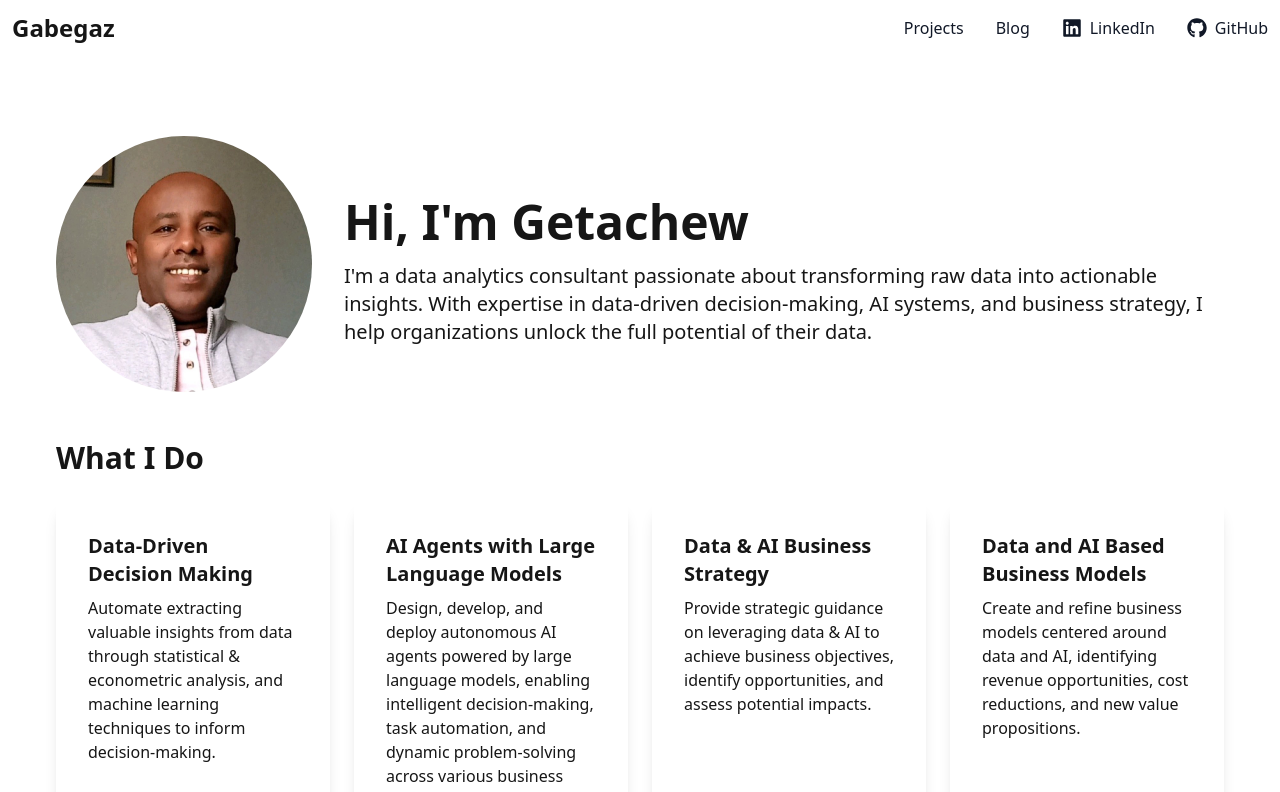
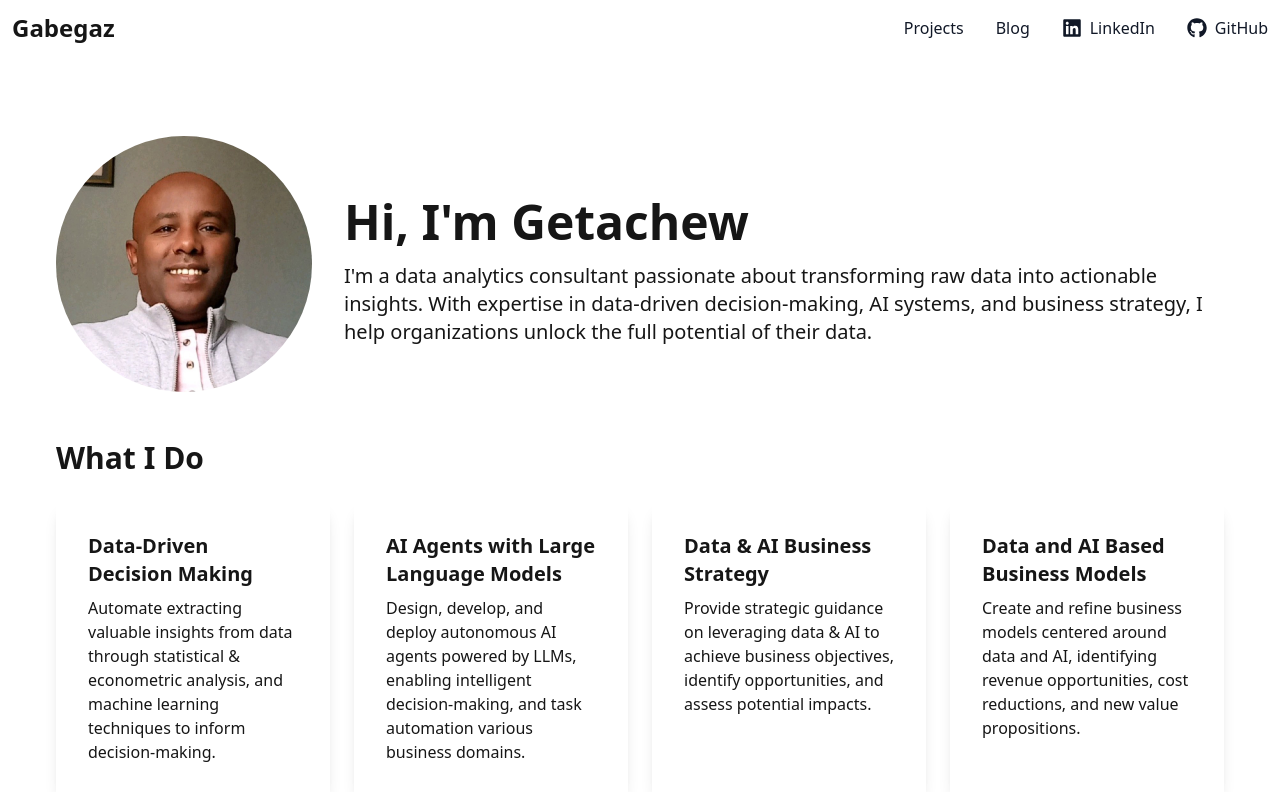
Before and after one commit to gabegaz/gabegaz.github.io, a Next.js app: page / in a window 1280 px wide. Shown: the top 792 px of the page. Built offline with nearby package versions, Linux system fonts and the light colour scheme.

Commit message:
google analytics

```diff
--- a/app/layout.tsx
+++ b/app/layout.tsx
@@ -1,17 +1,22 @@
 import "./globals.css";
 import Navbar from "../components/Navbar";
+import { GoogleAnalytics } from '@next/third-parties/google'
+
 
 export const metadata = {
   title: "Gabegaz",
   description: "Data Analytics Consultant Portfolio",
 };
 
+
 export default function RootLayout({ children }: { children: React.ReactNode }) {
   return (
     <html lang="en" data-theme="bumblebee">
       <body className="">
         <Navbar />
-        <main className="container mx-auto p-6">{children}</main>
+        <main className="container mx-auto p-6">{children}
+        <GoogleAnalytics gaId="G-CBZ2TKHSNF" />
+        </main>
       </body>
     </html>
   );
--- a/app/skills/skills.tsx
+++ b/app/skills/skills.tsx
@@ -5,7 +5,7 @@ const projects = [
     },
     {
         title: 'AI Agents with Large Language Models',
-        description: 'Design, develop, and deploy autonomous AI agents powered by large language models, enabling intelligent decision-making, task automation, and dynamic problem-solving across various business domains.',
+        description: 'Design, develop, and deploy autonomous AI agents powered by LLMs, enabling intelligent decision-making, and task automation various business domains.',
     },
 
     {
--- a/package.json
+++ b/package.json
@@ -9,9 +9,10 @@
     "lint": "next lint"
   },
   "dependencies": {
+    "@next/third-parties": "^15.1.7",
     "bootstrap": "^5.3.3",
     "daisyui": "^4.12.23",
-    "next": "15.1.7",
+    "next": "^15.1.7",
     "react": "^19.0.0",
     "react-bootstrap": "^2.10.9",
     "react-dom": "^19.0.0",
```
Also changed, not shown: 1 other file (tests, documents, lock files or other folders).
